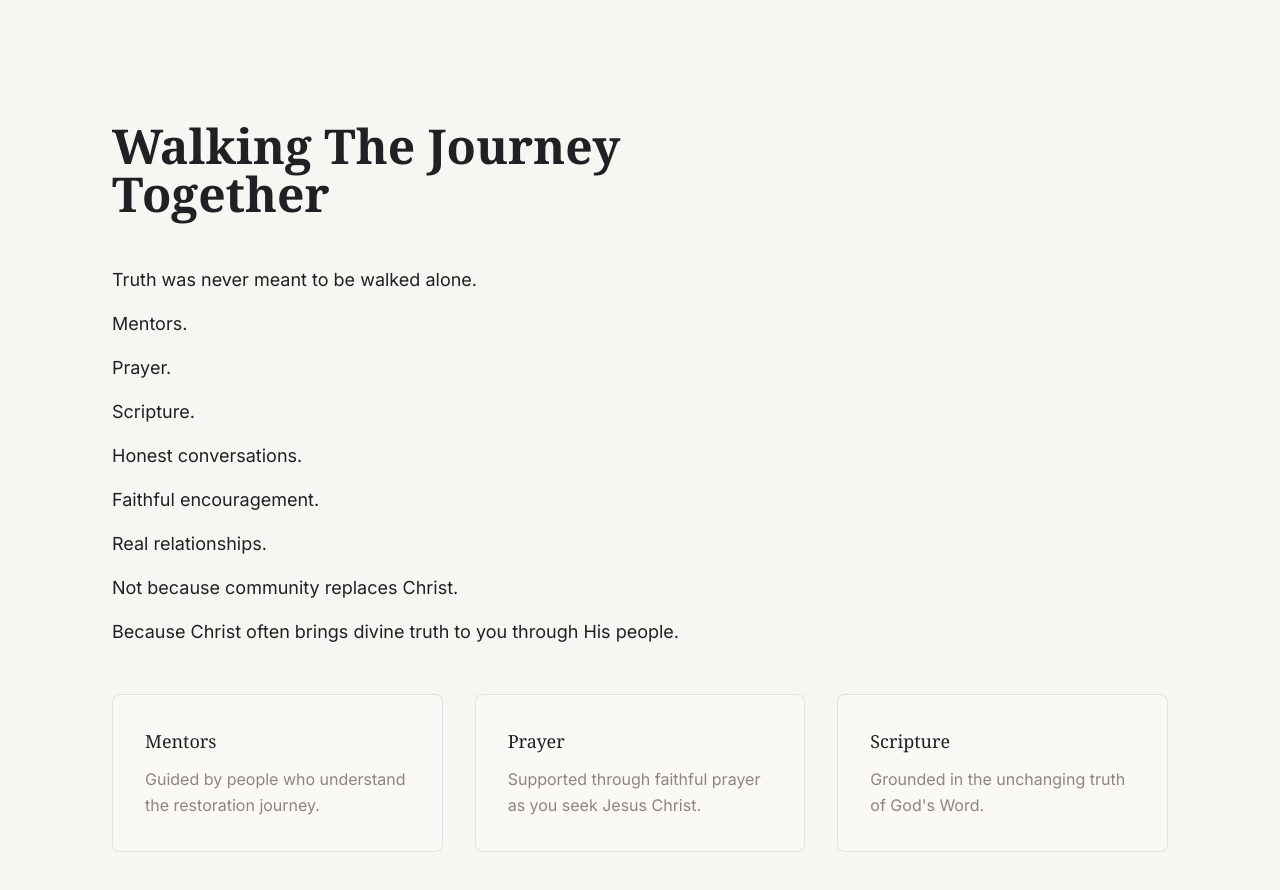
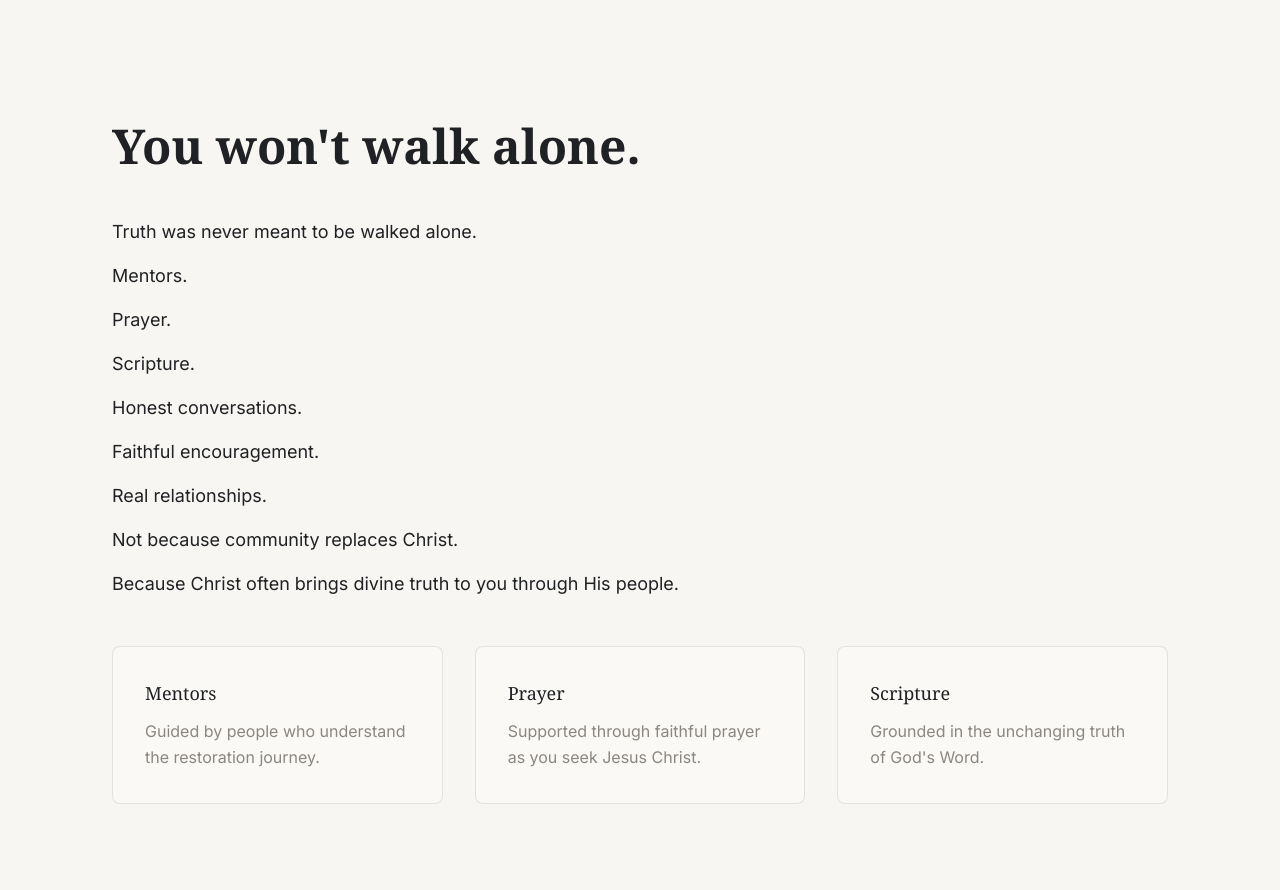
Before and after one commit to whoisjimilitan/restoration-community, a Next.js app in the folder apps/web/: page / in a window 1280 px wide. Shown: the part 3600-4490 px from the top of the page. Built offline with nearby package versions, Linux system fonts and the light colour scheme; a web font is replaced by a local one.

Commit message:
fix: Community section heading - exact document copy

```diff
--- a/apps/web/src/app/components/landing/CommunitySection.tsx
+++ b/apps/web/src/app/components/landing/CommunitySection.tsx
@@ -14,7 +14,7 @@ export default function CommunitySection() {
           {/* Heading */}
           <div className="max-w-2xl">
             <h2 className="text-4xl md:text-5xl font-serif font-bold text-rc-text leading-tight">
-              Walking The Journey Together
+              You won&apos;t walk alone.
             </h2>
           </div>
 
```
